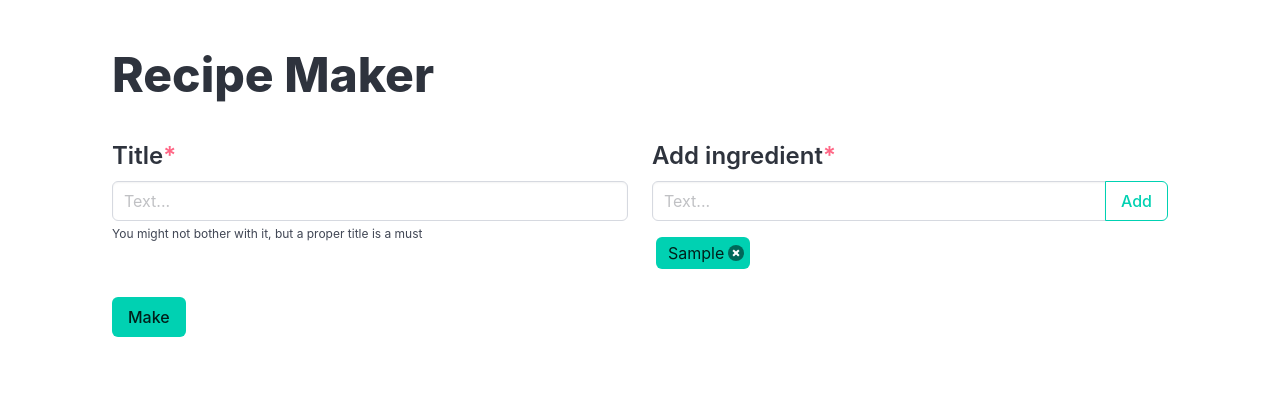
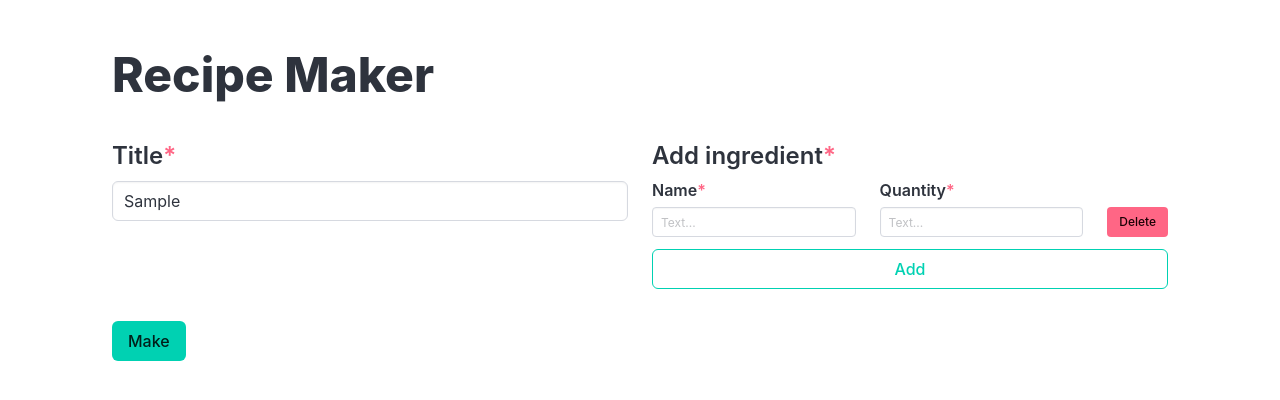
Before and after one commit to hasan-abir/cookuisines, an Angular app in the folder frontend/: page /recipemaker in a window 1280 px wide. Both pictures are taken after typing "Sample" into the empty fields and a click on the button "Add". Shown: the top 400 px of the page. Built offline with nearby package versions, Linux system fonts and the light colour scheme.

Commit message:
Revamped Add ingredients

```diff
--- a/frontend/src/app/pages/recipemaker/recipemaker.component.html
+++ b/frontend/src/app/pages/recipemaker/recipemaker.component.html
@@ -19,48 +19,75 @@
         You might not bother with it, but a proper title is a must
       </p>
     </div>
-    <div class="field column is-half">
+    <div class="field column is-half" [formGroup]="makerForm">
+      <div formArrayName="ingredients">
         <label class="label title is-4"
           >Add ingredient<span class="has-text-danger">*</span></label
         >
+        <ng-container
+          *ngFor="let ingredientForm of ingredients.controls; let i = index"
+        >
+          <div class="columns" [formGroup]="ingredientForm">
+            <div class="column">
               <div class="field has-addons">
                 <div class="control is-flex-grow-1">
+                  <label *ngIf="i === 0" class="label title is-6"
+                    >Name<span class="has-text-danger">*</span></label
+                  >
                   <input
-            class="input"
+                    class="input is-small"
                     type="text"
-            #ingredientInput
                     placeholder="Text..."
-            value=""
-            (keydown.enter)="addIngredient('', $event)"
+                    (keydown.enter)="$event.preventDefault()"
+                    formControlName="name"
+                  />
+                  <!-- <p *ngIf="ingredientsErrs().required" class="help">
+                Ingredients are what makes the food; you have to provide them
+              </p> -->
+                </div>
+              </div>
+            </div>
+
+            <div class="column">
+              <div class="field has-addons">
+                <div class="control is-flex-grow-1">
+                  <label *ngIf="i === 0" class="label title is-6"
+                    >Quantity<span class="has-text-danger">*</span></label
+                  >
+                  <input
+                    class="input is-small"
+                    type="text"
+                    placeholder="Text..."
+                    (keydown.enter)="$event.preventDefault()"
+                    formControlName="quantity"
                   />
                 </div>
-        <div class="control">
+              </div>
+            </div>
+            <div
+              class="column is-narrow is-flex is-justify-content-center is-align-items-end"
+            >
               <button
-            class="button is-primary is-outlined"
                 type="button"
-            (click)="
-              addIngredient(ingredientInput.value); ingredientInput.value = ''
-            "
+                class="button is-danger is-small"
+                (click)="removeIngredient(i)"
+              >
+                Delete
+              </button>
+            </div>
+          </div>
+        </ng-container>
+
+        <button
+          class="button is-fullwidth is-primary is-outlined mb-2"
+          type="button"
+          (click)="addIngredient()"
         >
           Add
         </button>
-        </div>
-      </div>
-      <div formArrayName="ingredients">
-        <span
-          class="tag is-primary is-medium m-1"
-          *ngFor="
-            let control of makerForm.controls.ingredients.controls;
-            let i = index
-          "
-        >
-          {{ control.value }}
-          <button
-            class="delete is-small"
-            type="button"
-            (click)="removeIngredient(i)"
-          ></button>
-        </span>
+        <p *ngIf="ingredientsErrs().required" class="help">
+          Ingredients are what makes the meal; you have to provide them
+        </p>
       </div>
     </div>
   </div>
--- a/frontend/src/app/pages/recipemaker/recipemaker.component.ts
+++ b/frontend/src/app/pages/recipemaker/recipemaker.component.ts
@@ -4,6 +4,7 @@ import {
   FormArray,
   FormBuilder,
   FormControl,
+  FormGroup,
   FormsModule,
   ReactiveFormsModule,
   Validators,
@@ -33,22 +34,17 @@ export class RecipemakerComponent {
     }
   }
 
-  addIngredient(value: string, event?: Event) {
-    if (event) {
-      event.preventDefault();
+  get ingredients() {
+    return this.makerForm.get('ingredients') as FormArray<FormGroup>;
+  }
 
-      value = (event.target as HTMLInputElement).value;
-    }
+  addIngredient() {
+    const ingredientForm = this.formBuilder.group({
+      name: ['', Validators.required],
+      quantity: ['', Validators.required],
+    });
 
-    if (value) {
-      this.makerForm.controls.ingredients.push(
-        this.formBuilder.nonNullable.control(value)
-      );
-    }
-
-    if (value && event) {
-      (event.target as HTMLInputElement).value = '';
-    }
+    this.ingredients.push(ingredientForm);
   }
 
   removeIngredient(index: number) {
@@ -64,4 +60,14 @@ export class RecipemakerComponent {
       required,
     };
   }
+
+  ingredientsErrs(): { required: boolean } {
+    const required =
+      this.makerForm.controls.ingredients.errors &&
+      this.makerForm.controls.ingredients.errors['required'];
+
+    return {
+      required,
+    };
+  }
 }
```
Lines whose indentation alone changed are shown as unchanged.
